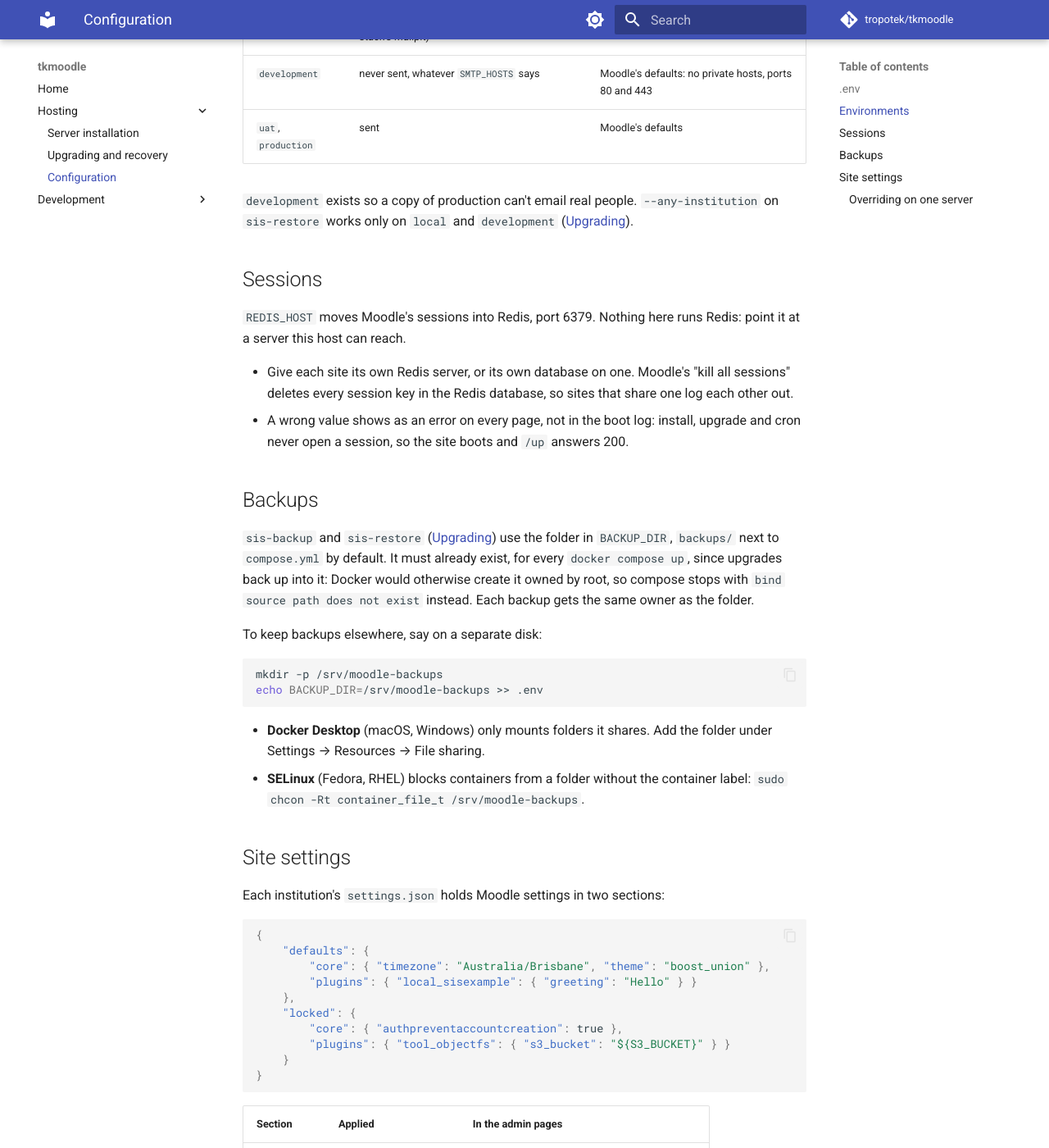
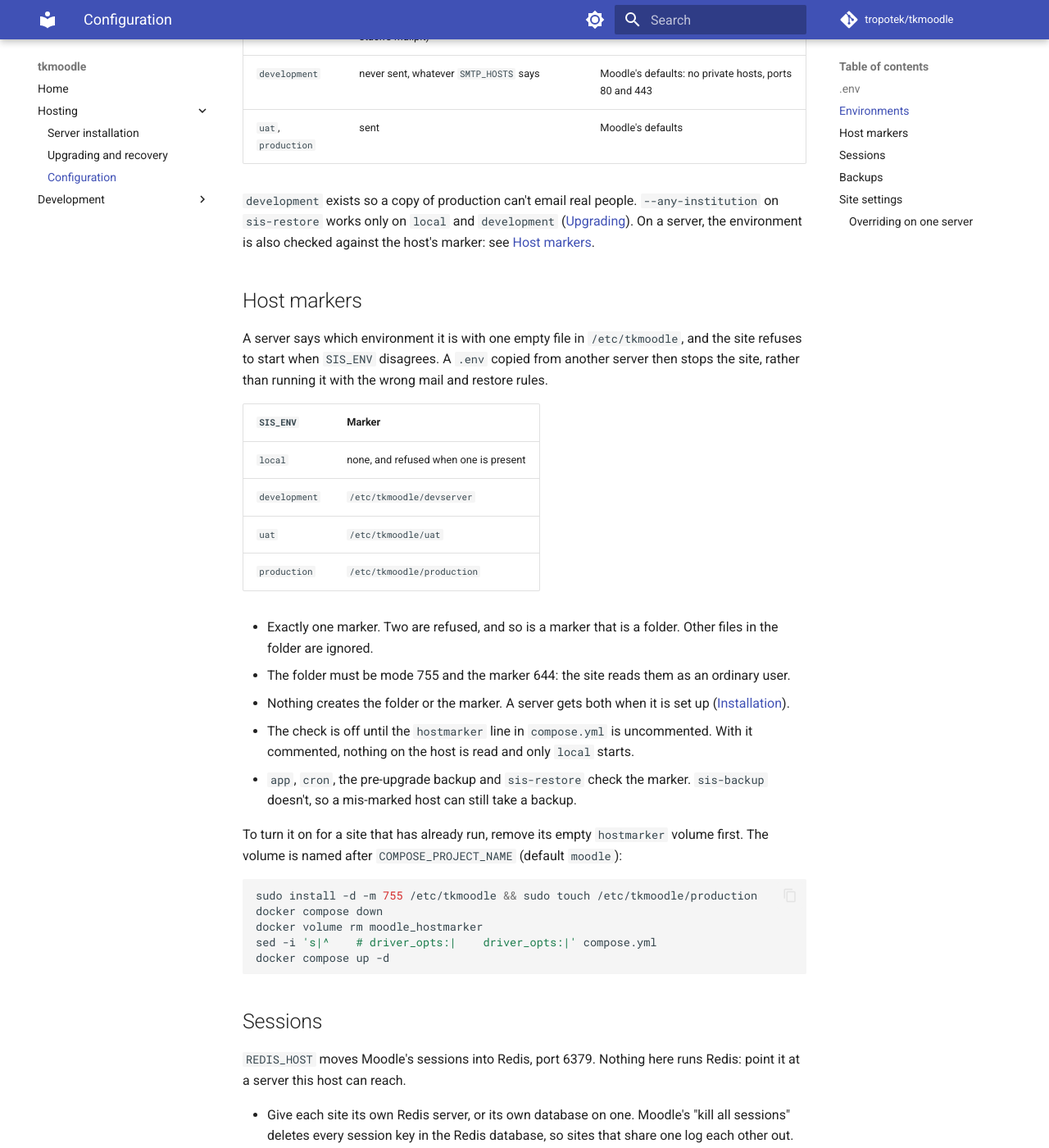
Before and after one commit to tropotek/tkmoodle, an MkDocs documentation site: the page built from docs/configuration.md, in a window 1280 px wide and 1400 px high, scrolled down 2120 px. Shown: the whole window at 82% size. Built offline with MkDocs 1.6.1 and Material for MkDocs 9.7.7, drawn with Linux system fonts in a browser that asks for light colours; comment, search, counter and statistics services are not loaded.

Commit message:
docs: host markers in /etc/tkmoodle, and turning them on for a server
Co-Authored-By: Claude Opus 5.5 <noreply@anthropic.com>

````diff
--- a/docs/configuration.md
+++ b/docs/configuration.md
@@ -49,6 +49,41 @@ and updating plugins from Moodle's admin pages is turned off: plugins come only
 
 `development` exists so a copy of production can't email real people. `--any-institution` on
 `sis-restore` works only on `local` and `development` ([Upgrading](upgrading.md#restore-and-roll-back)).
+On a server, the environment is also checked against the host's marker: see [Host markers](#host-markers).
+
+## Host markers
+
+A server says which environment it is with one empty file in `/etc/tkmoodle`, and the site
+refuses to start when `SIS_ENV` disagrees. A `.env` copied from another server then stops the
+site, rather than running it with the wrong mail and restore rules.
+
+| `SIS_ENV` | Marker |
+|---|---|
+| `local` | none, and refused when one is present |
+| `development` | `/etc/tkmoodle/devserver` |
+| `uat` | `/etc/tkmoodle/uat` |
+| `production` | `/etc/tkmoodle/production` |
+
+- Exactly one marker. Two are refused, and so is a marker that is a folder. Other files in the
+  folder are ignored.
+- The folder must be mode 755 and the marker 644: the site reads them as an ordinary user.
+- Nothing creates the folder or the marker. A server gets both when it is set up
+  ([Installation](installation.md#install)).
+- The check is off until the `hostmarker` line in `compose.yml` is uncommented. With it
+  commented, nothing on the host is read and only `local` starts.
+- `app`, `cron`, the pre-upgrade backup and `sis-restore` check the marker. `sis-backup` doesn't,
+  so a mis-marked host can still take a backup.
+
+To turn it on for a site that has already run, remove its empty `hostmarker` volume first. The
+volume is named after `COMPOSE_PROJECT_NAME` (default `moodle`):
+
+```bash
+sudo install -d -m 755 /etc/tkmoodle && sudo touch /etc/tkmoodle/production
+docker compose down
+docker volume rm moodle_hostmarker
+sed -i 's|^    # driver_opts:|    driver_opts:|' compose.yml
+docker compose up -d
+```
 
 ## Sessions
 
````
Also changed, not shown: docs/installation.md (+14 -2 lines), host/README.md (+3 -0 lines).
